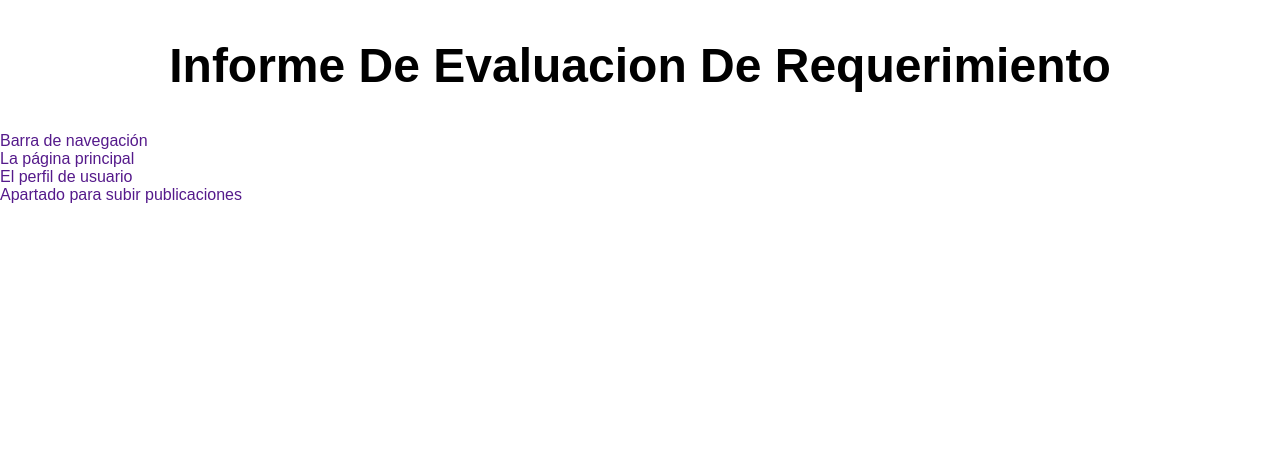
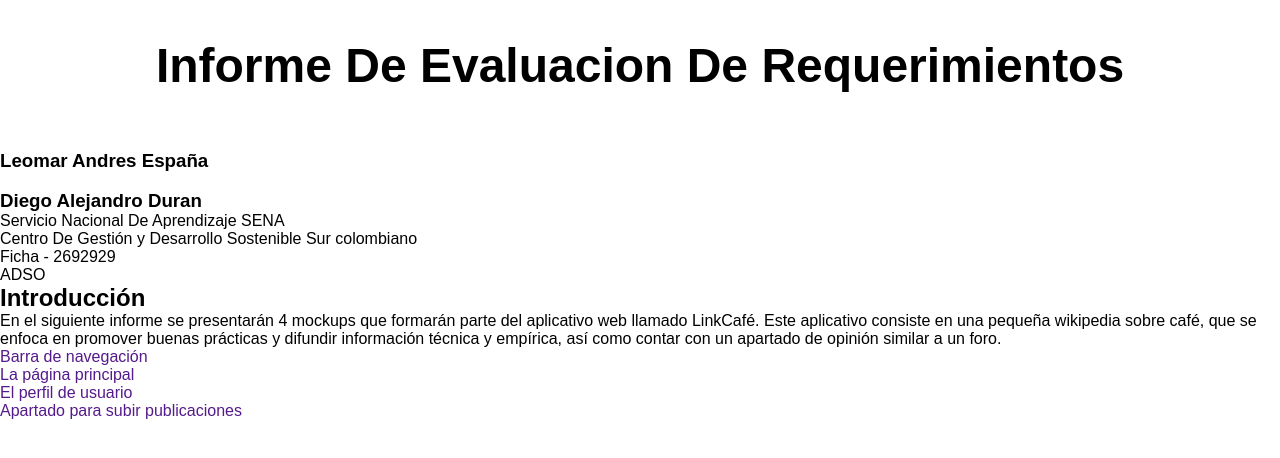
Before and after one commit to LeomarEs19/Informe-Evaluacion, a plain HTML site: page index.html in a window 1280 px wide. Drawn offline with Linux system fonts and the light colour scheme; a web font is replaced by a local one.

Commit message:
mod index 1.2

```diff
--- a/index.html
+++ b/index.html
@@ -8,11 +8,31 @@
     <link rel="stylesheet" href="./css/index.css">
     <link rel="stylesheet" href="https://cdnjs.cloudflare.com/ajax/libs/font-awesome/6.3.0/css/all.min.css" integrity="sha512-SzlrxWUlpfuzQ+pcUCosxcglQRNAq/DZjVsC0lE40xsADsfeQoEypE+enwcOiGjk/bSuGGKHEyjSoQ1zVisanQ==" crossorigin="anonymous" referrerpolicy="no-referrer" />
     <link rel="preconnect" href="https://fonts.googleapis.com">
-<link rel="preconnect" href="https://fonts.gstatic.com" crossorigin>
-<link href="https://fonts.googleapis.com/css2?family=Sono&display=swap" rel="stylesheet">
+    <link rel="preconnect" href="https://fonts.gstatic.com" crossorigin>
+    <link href="https://fonts.googleapis.com/css2?family=Sono&display=swap" rel="stylesheet">
 </head>
 <body>
-    <h1>Informe De Evaluacion De Requerimiento</h1>
+    <div class="portada">
+        <h1>Informe De Evaluacion De Requerimientos</h1>
+        <div class="photo">
+            <img src="" alt="">
+            <h3>Leomar Andres España</h3>
+        </div>
+        <div class="photo">
+            <img src="" alt="">
+            <h3>Diego Alejandro Duran</h3>
+        </div>
+        <p>Servicio Nacional De Aprendizaje SENA</p>
+        <p>Centro De Gestión y Desarrollo Sostenible Sur colombiano</p>
+        <p>Ficha - 2692929</p>
+        <p>ADSO</p>
+    </div>
+    <div>
+        <h2>Introducción</h2>
+        <p>
+            En el siguiente informe se presentarán 4 mockups que formarán parte del aplicativo web llamado LinkCafé. Este aplicativo consiste en una pequeña wikipedia sobre café, que se enfoca en promover buenas prácticas y difundir información técnica y empírica, así como contar con un apartado de opinión similar a un foro.
+        </p>
+    </div>
     <ul>
         <li><a href="">Barra de navegación</a></li>
         <li><a href="">La página principal</a></li>
```
